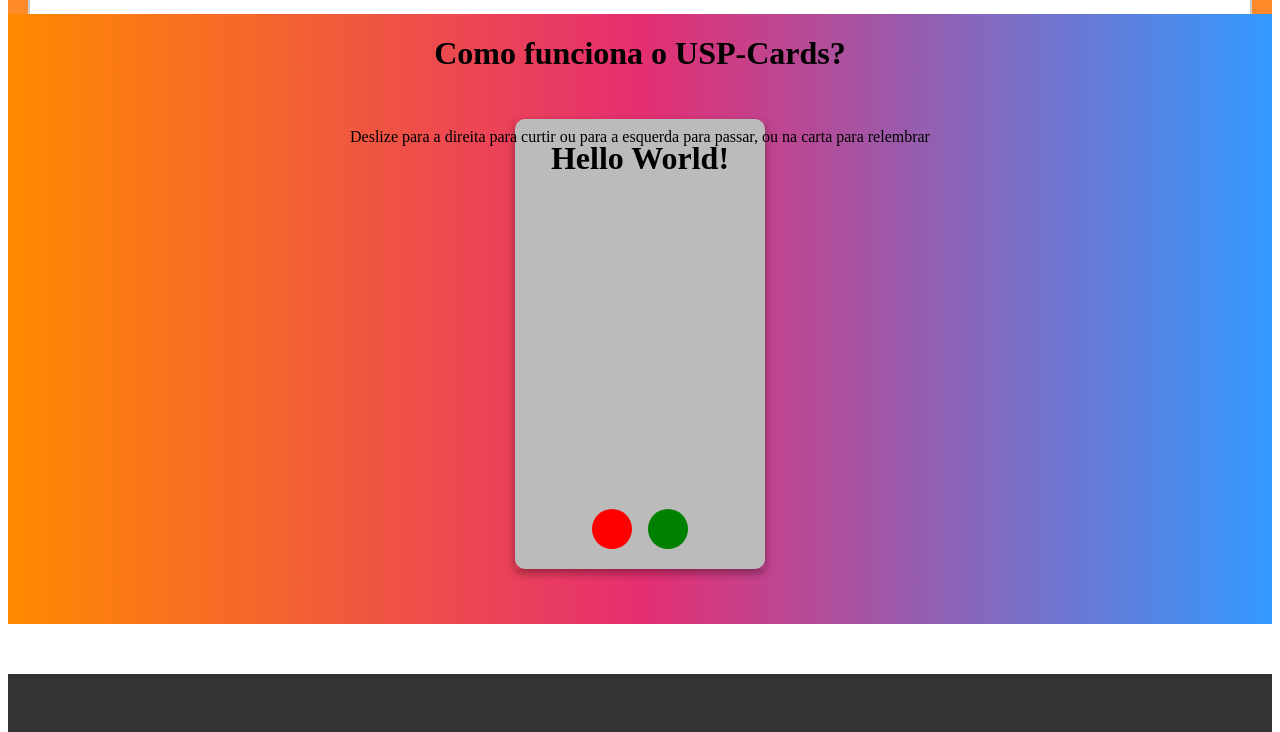
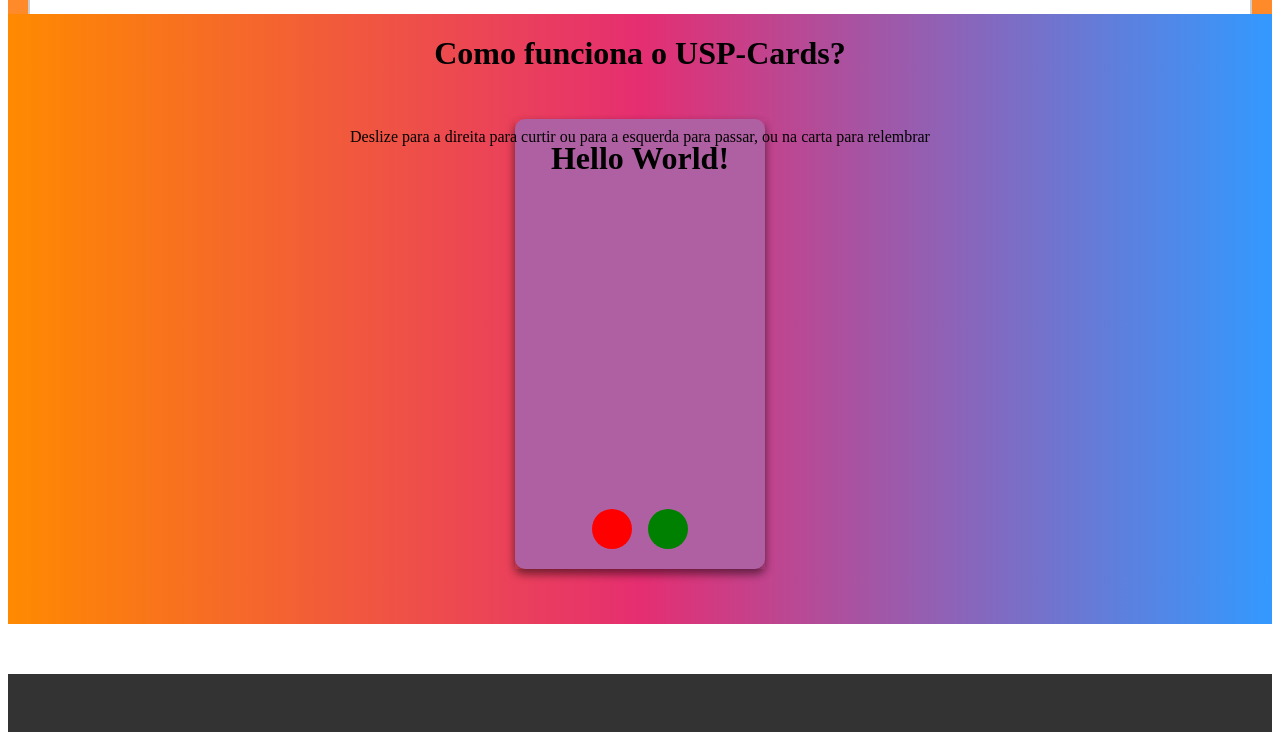
Before and after one commit to duzaao/Projeto, a plain HTML site: page index.html in a window 1280 px wide. Shown: the part 1455-2187 px from the top of the page. Drawn offline with Linux system fonts and the light colour scheme.

Commit message:
mudei a cor da carta para azul

```diff
--- a/styles.css
+++ b/styles.css
@@ -391,20 +391,20 @@
     -webkit-backface-visibility: hidden;
     backface-visibility: hidden;
     border-radius: 10px;
-    box-shadow: 0 4px 8px 0 rgba(0,0,0,0.2);
+    box-shadow: 0 5px 10px 0 rgba(0,0,0,0.4);
 
 
   }
 
   /* Style the front side (fallback if image is missing) */
   .flip-card-front {
-    background-color: #bbb;
+    background-color: #af60a2;
     color: black;
   }
 
   /* Style the back side */
   .flip-card-back {
-    background-color: dodgerblue;
+    background-color: #6e669b;
     color: white;
     transform: rotateY(180deg);
   }
```
